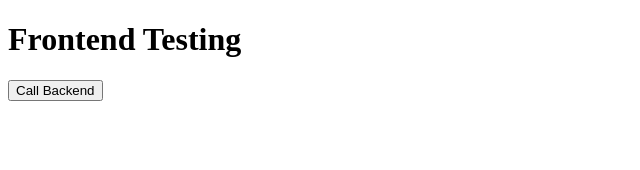
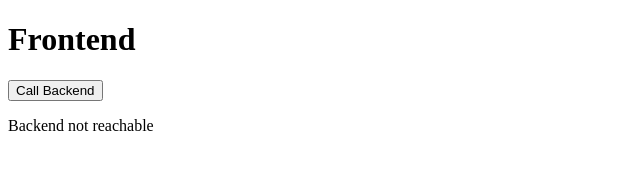
Before and after one commit to AmanKumar1411/devops-project, a plain HTML site: page frontend/index.html in a window 1280 px wide. Both pictures are taken after a click on the button "Call Backend". Shown: the whole page, without its empty margins (0-640 px from the left). Drawn offline with Linux system fonts and the light colour scheme; no server answers.

Commit message:
feat: Adjust backend API response message and server binding address, and frontend heading, API endpoint, and add fetch error handling.

```diff
--- a/backend/server.js
+++ b/backend/server.js
@@ -2,13 +2,12 @@ const express = require("express");
 const cors = require("cors");
 
 const app = express();
-
 app.use(cors());
 
 app.get("/api/hello", (req, res) => {
-  res.json({ message: "Testing CI and CD" });
+  res.json({ message: "Backend working clean start" });
 });
 
-app.listen(3000, () => {
+app.listen(3000, "0.0.0.0", () => {
   console.log("Backend running on port 3000");
 });
--- a/frontend/index.html
+++ b/frontend/index.html
@@ -2,15 +2,20 @@
 <html>
 
 <body>
-  <h1>Frontend Testing</h1>
+  <h1>Frontend</h1>
   <button onclick="callApi()">Call Backend</button>
   <p id="out"></p>
 
   <script>
     function callApi() {
-      fetch("http://13.60.29.210:3000/api/hello")
-        .then(r => r.json())
-        .then(d => document.getElementById("out").innerText = d.message);
+      fetch("http://localhost:3000/api/hello")
+        .then(res => res.json())
+        .then(data => {
+          document.getElementById("out").innerText = data.message;
+        })
+        .catch(() => {
+          document.getElementById("out").innerText = "Backend not reachable";
+        });
     }
   </script>
 </body>
```
